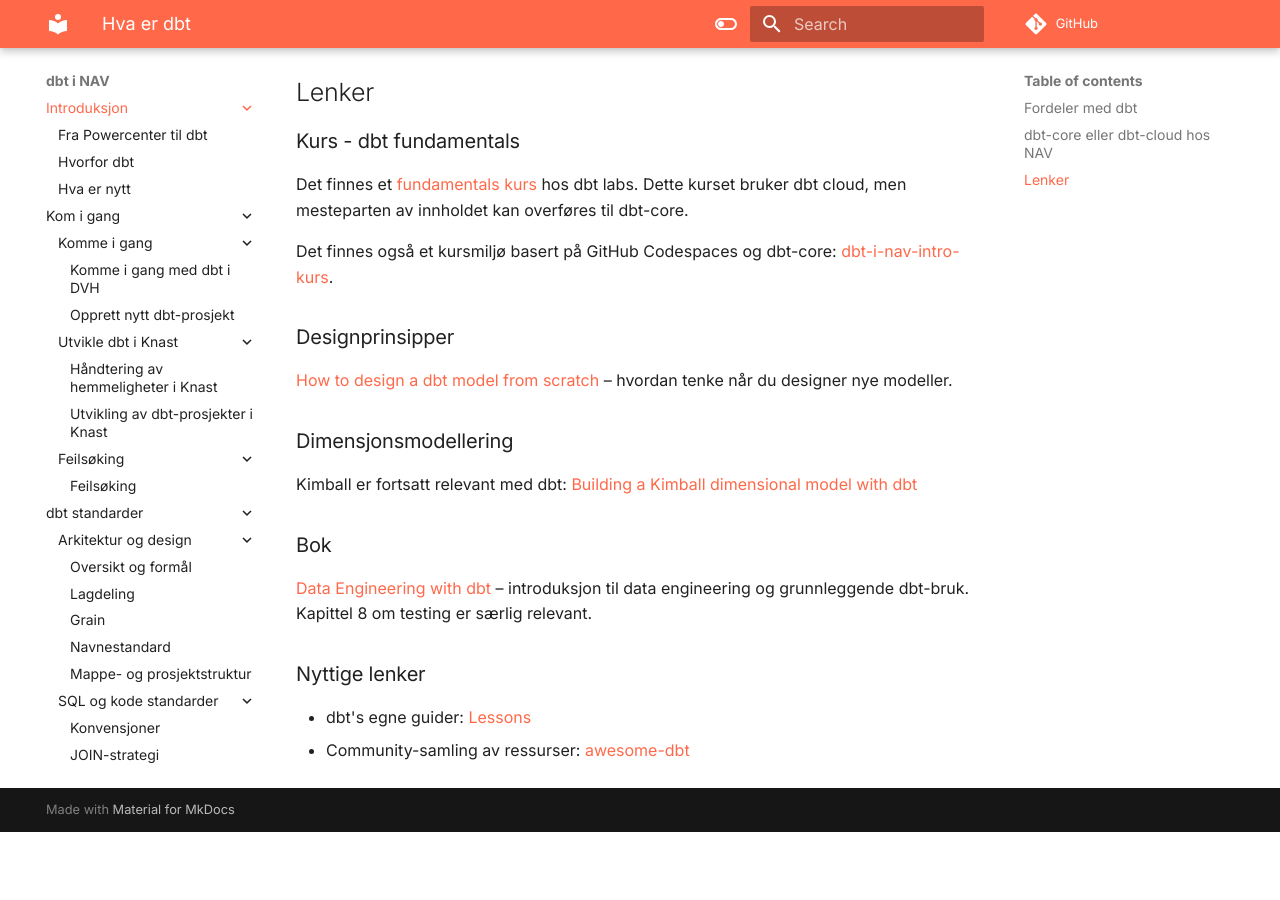
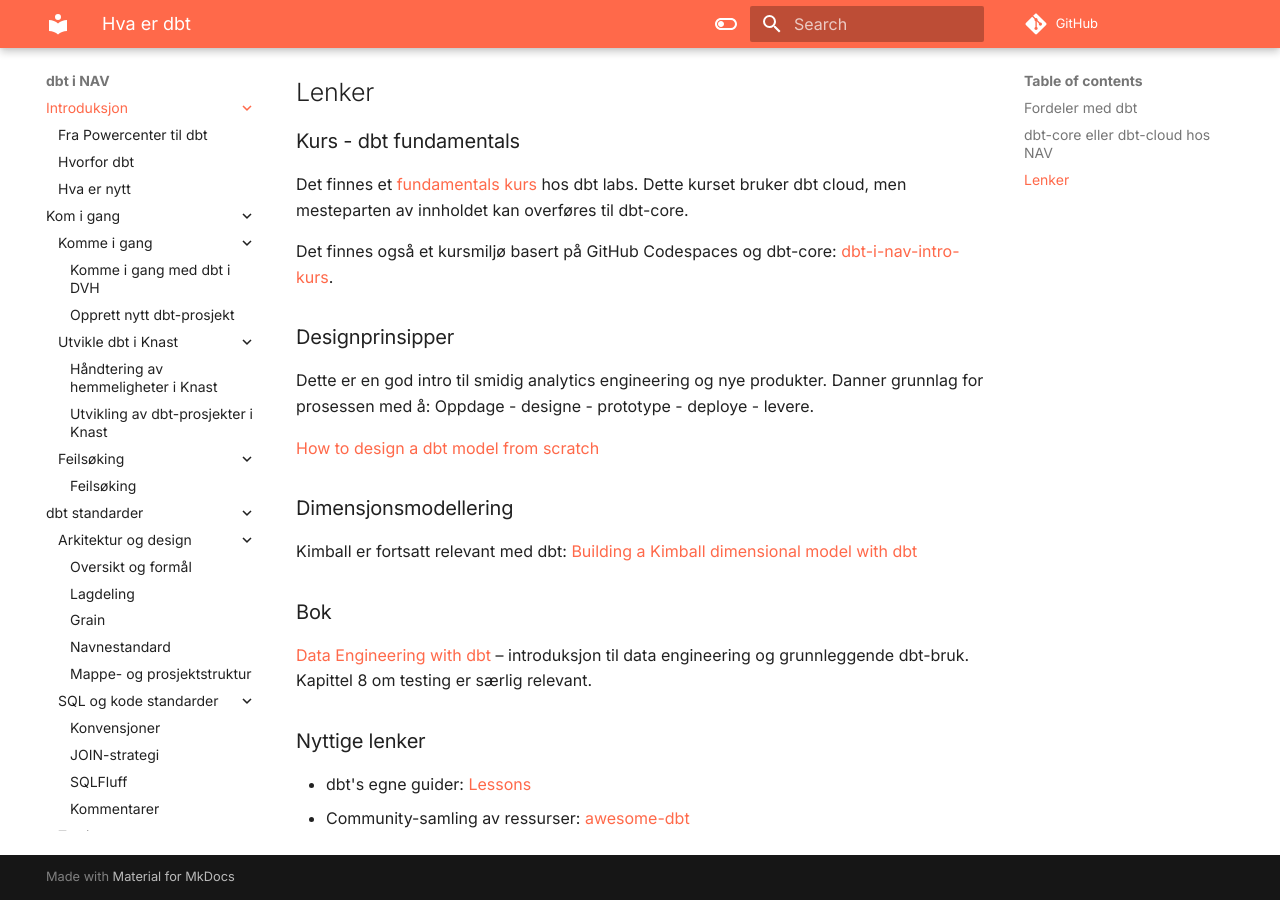
Before and after one commit to navikt/dbt-i-nav, an MkDocs documentation site: the page built from docs/index.md, in a window 1280 px wide and 900 px high, scrolled down 1088 px. Built offline with MkDocs 1.6.1 and Material for MkDocs 9.7.7, drawn with Linux system fonts in a browser that asks for light colours; comment, search, counter and statistics services are not loaded; before the commit the page ends 1920 px from its top, so only the background shows below that.

Commit message:
docs: enhance introduction to agile analytics engineering in index.md

```diff
--- a/docs/index.md
+++ b/docs/index.md
@@ -32,7 +32,9 @@
 
 ### Designprinsipper
 
-[How to design a dbt model from scratch](https://medium.com/data-science/how-to-design-a-dbt-model-from-scratch-8c72c7684203) – hvordan tenke når du designer nye modeller.
+Dette er en god intro til smidig analytics engineering og nye produkter. Danner grunnlag for prosessen med å: Oppdage - designe - prototype - deploye - levere.
+
+[How to design a dbt model from scratch](https://medium.com/data-science/how-to-design-a-dbt-model-from-scratch-8c72c7684203)
 
 ### Dimensjonsmodellering
 
```
